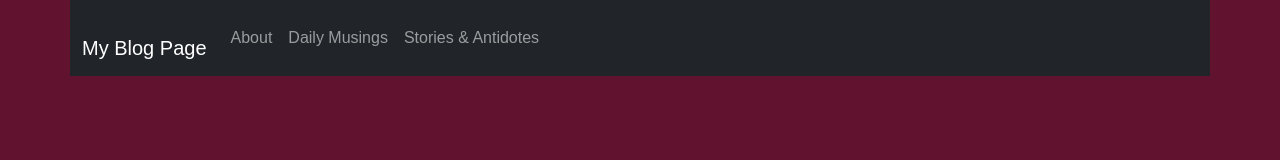
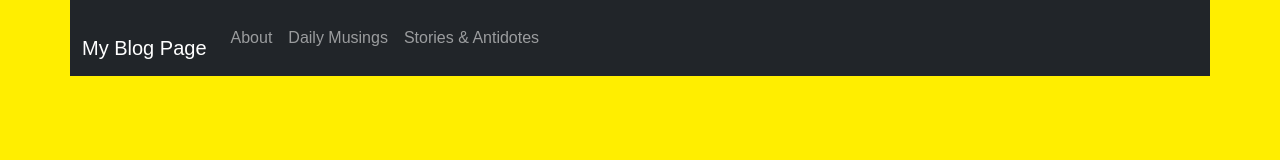
Before and after one commit to itsalwayssunnyvale/This-is-the-new-one, a plain HTML site: page index.html in a window 1280 px wide. Drawn offline with nearby package versions, Linux system fonts and the light colour scheme.

Commit message:
Update style.css

```diff
--- a/css/style.css
+++ b/css/style.css
@@ -1,7 +1,7 @@
 body {
   font-size: 16px;
   color: #fff;
-  background-color: #61122f;
+  background-color: #fe0;
   font-family: 'Oxygen', sans-serif;
 }
 
```
